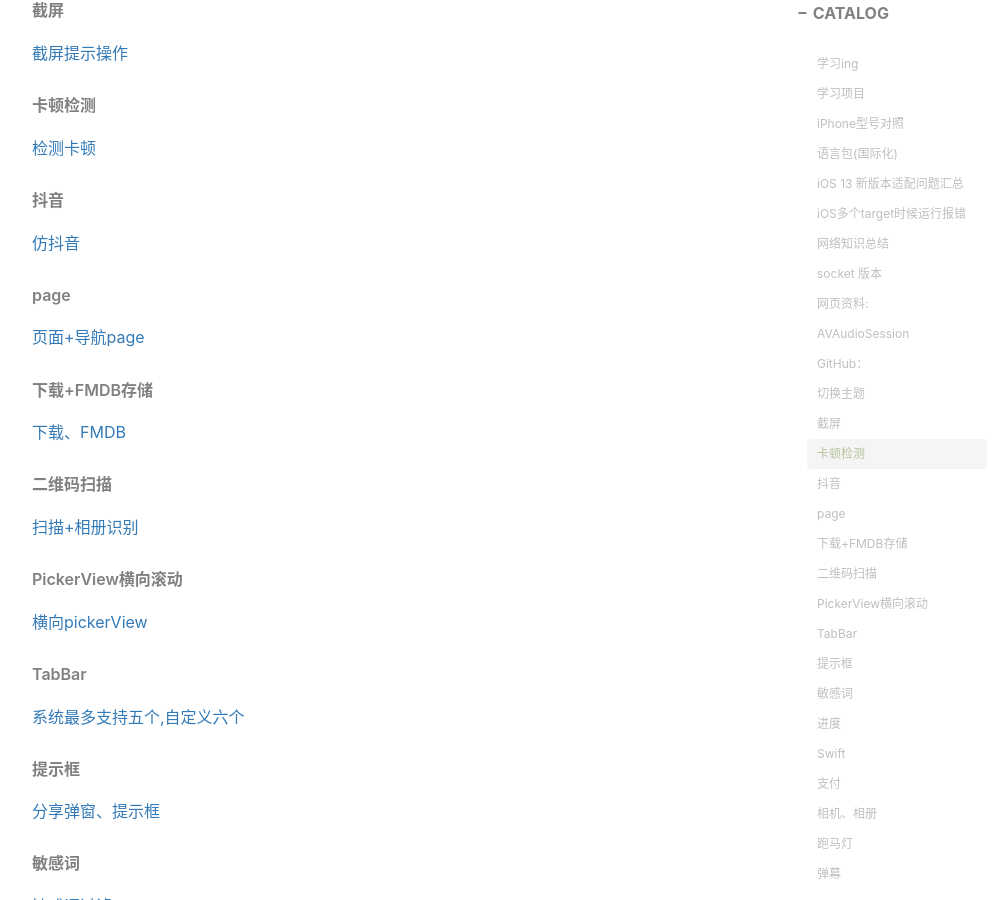
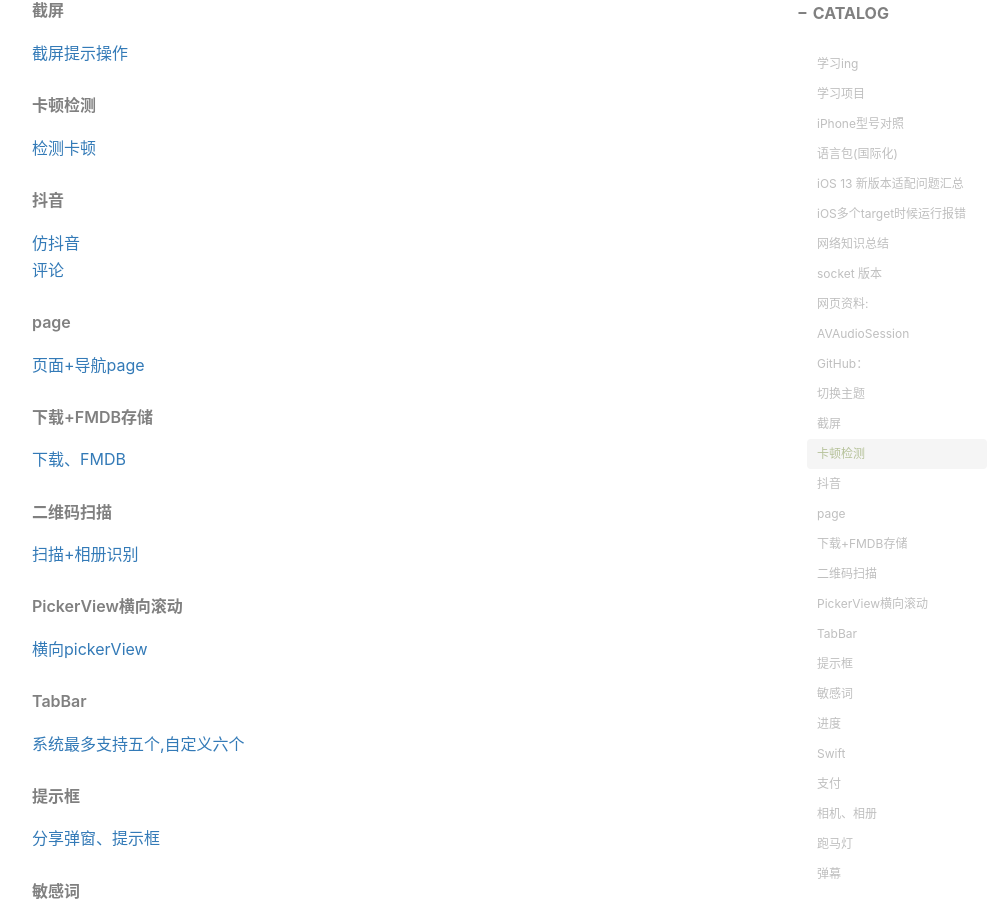
Before and after one commit to yznote/yznote.github.io, a Jekyll site: the page built from _posts/1993-06-05-资料汇总.md, in a window 1280 px wide and 900 px high, scrolled down 1825 px. Shown: the whole window, without its empty margins (233-1229 px from the left). Built offline with Jekyll 4.4.1, drawn with Linux system fonts in a browser that asks for light colours; nearby versions of some CDN libraries; comment, search, counter and statistics services are not loaded.

Commit message:
Update 1993-06-05-资料汇总.md

```diff
--- a/_posts/1993-06-05-资料汇总.md
+++ b/_posts/1993-06-05-资料汇总.md
@@ -72,6 +72,7 @@ tags:
 
 ##### 抖音
 [仿抖音](https://github.com/wang82426107/SDVideoCamera)
+[评论](https://github.com/tangtiancheng/DouYinComment)
 
 ##### page
 [页面+导航page](https://github.com/YUYINGJIE/YJPageController)
```
